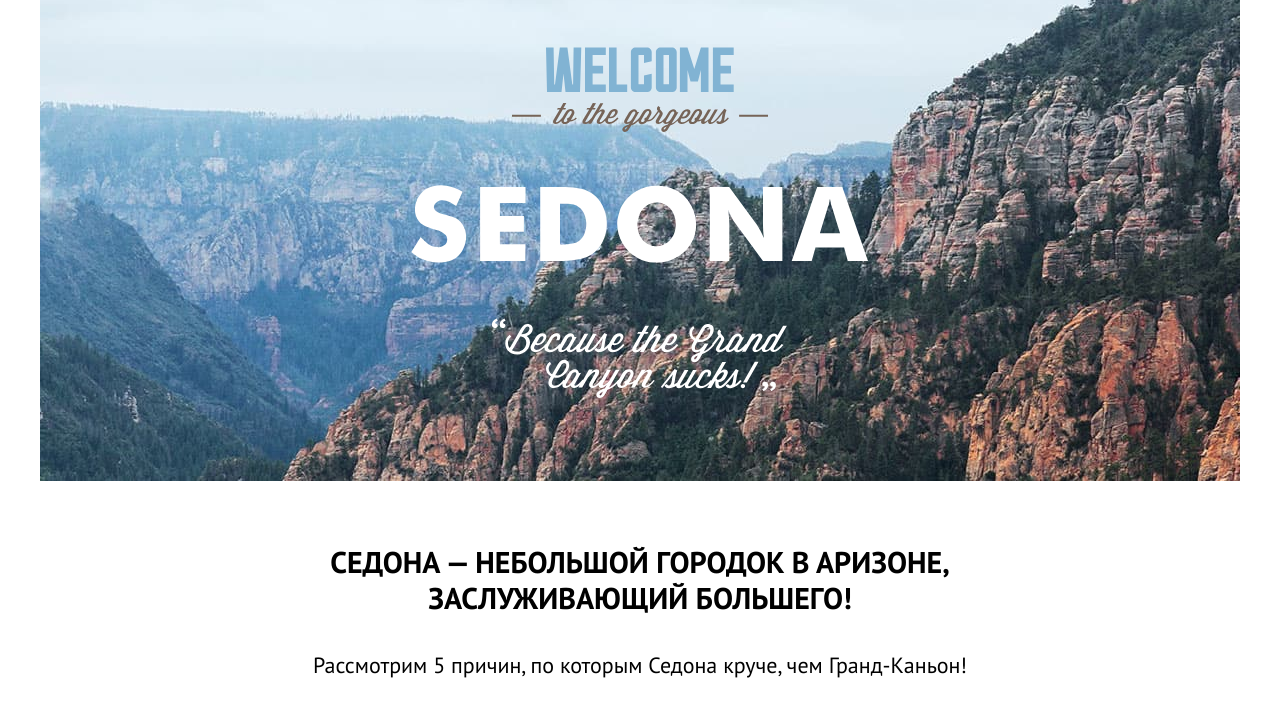
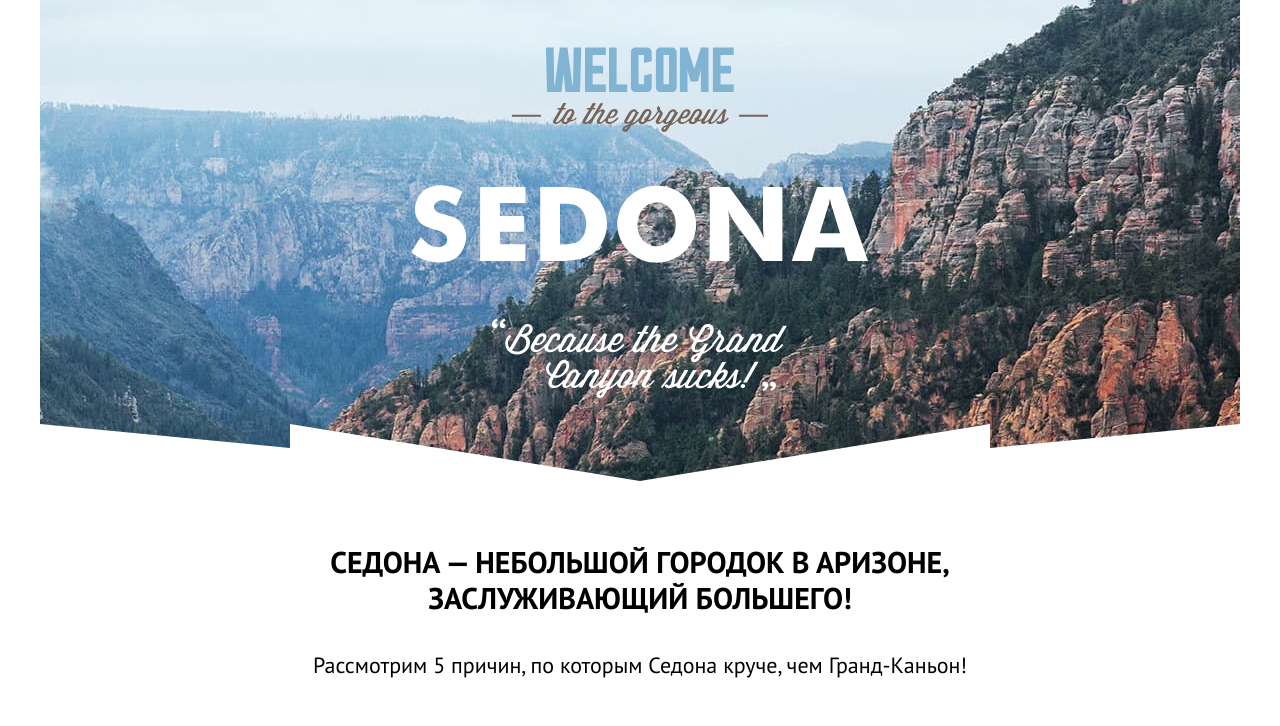
Before and after one commit to htmlacademy-htmlcss/1665303-sedona-33, a plain HTML site: page index.html in a window 1280 px wide. Shown: the part 74-800 px from the top of the page. Drawn offline with Linux system fonts and the light colour scheme.

Commit message:
добавляет декоративный элемент

```diff
--- a/styles/styles.css
+++ b/styles/styles.css
@@ -691,4 +691,9 @@ body {
 .welcome::after {
     background-image: url(../images/Vector.svg);
     position: absolute;
+    content: " ";
+    display: inline-block;
+    width: 1200px;
+    height: 57px;
+    bottom: 0px;
 }
```
